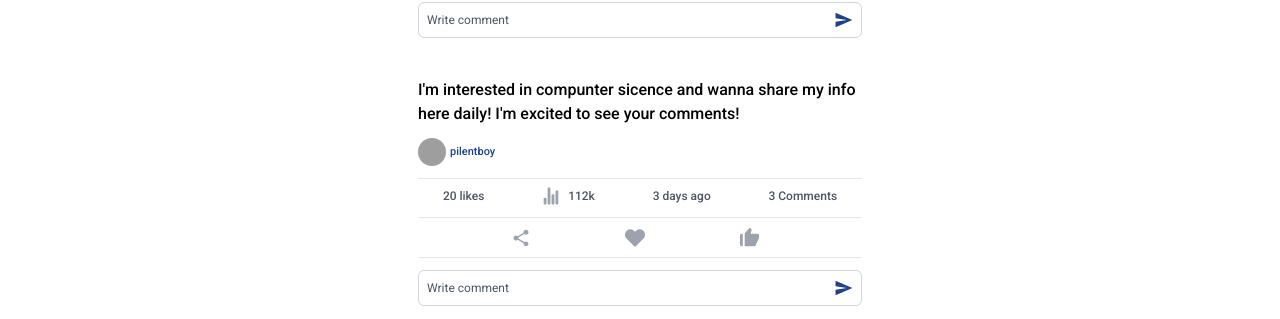
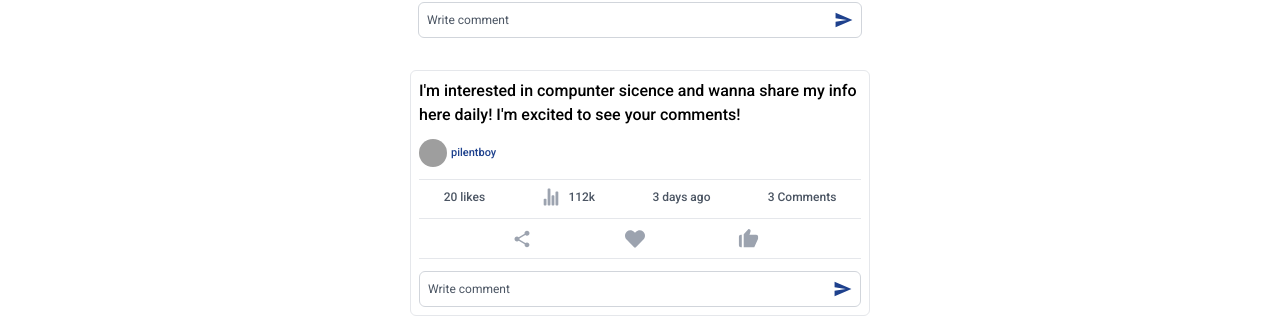
Before and after one commit to pilentboy/NewzCast, a React (Create React App) app: page /newzcast in a window 1280 px wide. Shown: the part 633-952 px from the top of the page. Built offline with nearby package versions, Linux system fonts and the light colour scheme; grey boxes are pictures that could not be loaded.

Commit message:
add border to posts without image

```diff
--- a/src/components/post/post_cart/PostWrapper.jsx
+++ b/src/components/post/post_cart/PostWrapper.jsx
@@ -21,7 +21,7 @@ function PostWrapper({ userPostsInfo, favorite, like }) {
         <>
             {
                 userPostsInfo['posts'].map((post, id) => (
-                    <div className=" w-[90%]  min-h-[200px] max-h-[600px]   overflow-hidden my-3  bg-white flex flex-col justify-between md:w-460" key={id}>
+			<div className={` w-[90%]  min-h-[200px] max-h-[600px] overflow-hidden my-3  bg-white flex flex-col justify-between md:w-460 ${!post['image'] ? 'border border-gray-200 rounded-md' : null }`} key={id}>
                         {
                             post['image'] ? (
                                 <img src={post['image']} className='w-full h-80 object-cover mb-4 shadow-lg' alt='post image' />
```
